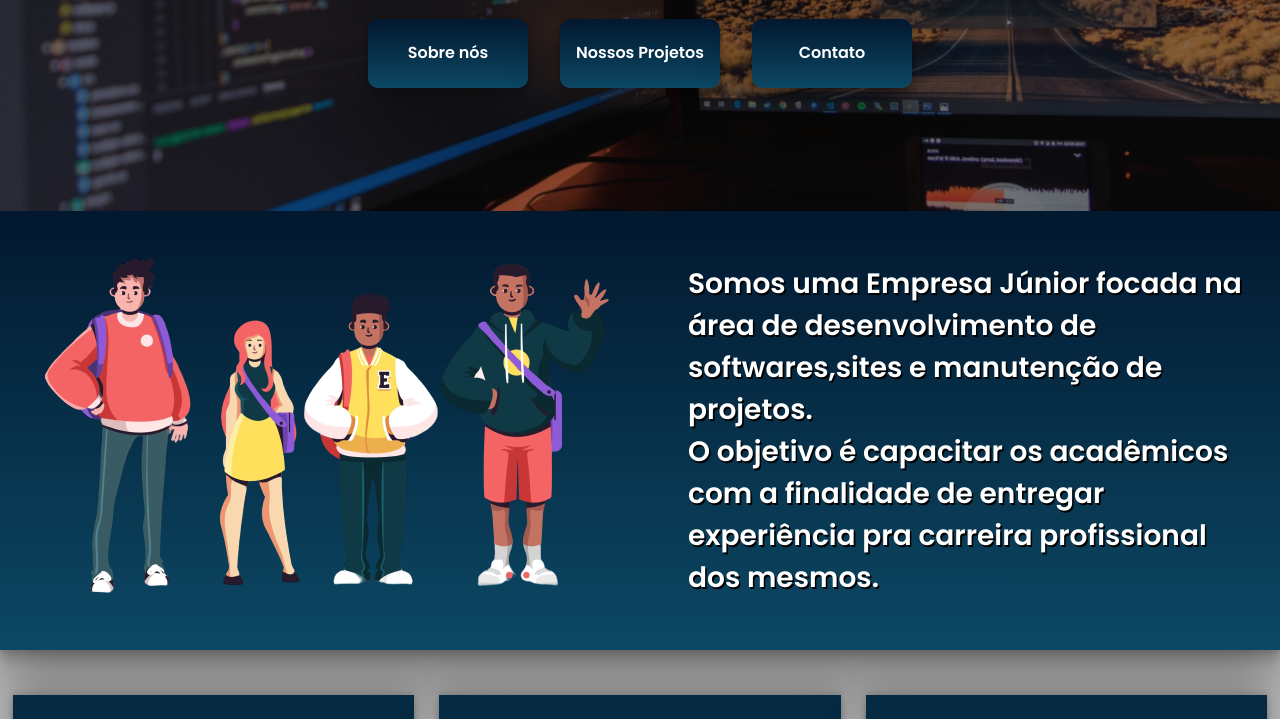
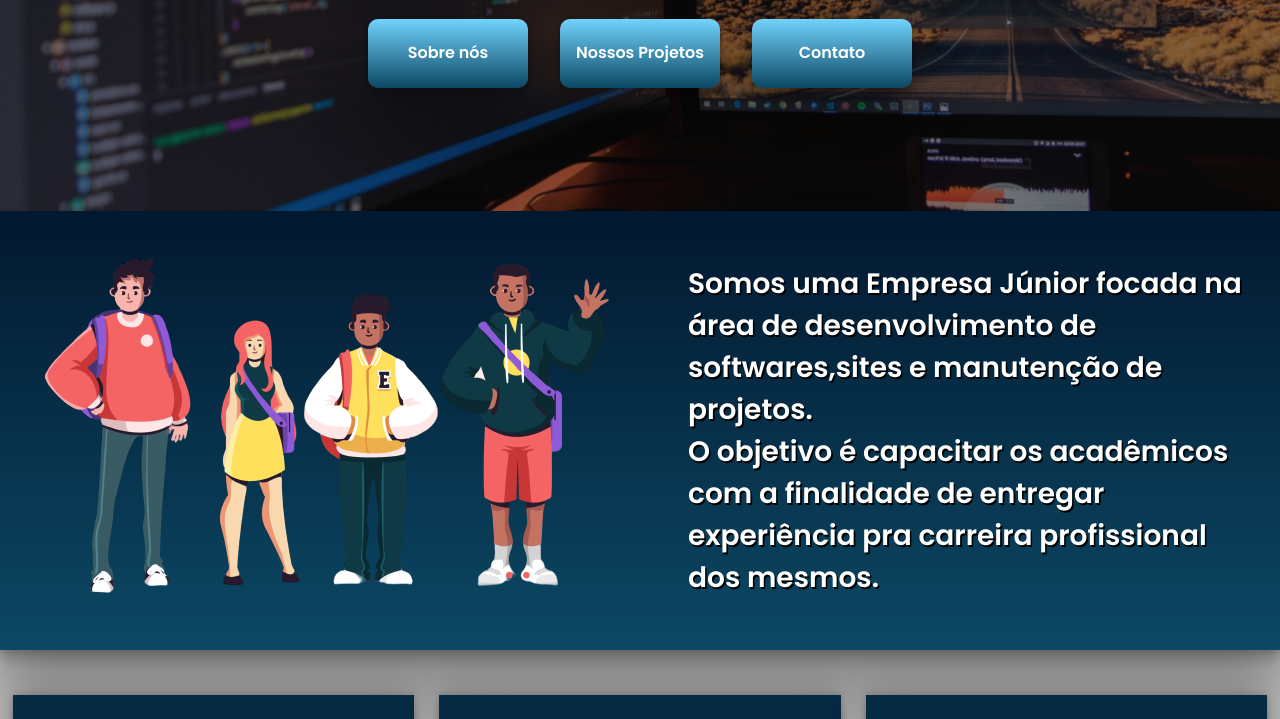
Before and after one commit to Davidamascen07/Caju-test, a plain HTML site: page index.html in a window 1280 px wide. Shown: the part 381-1100 px from the top of the page. Drawn offline with Linux system fonts and the light colour scheme.

Commit message:
Update style.css

```diff
--- a/style.css
+++ b/style.css
@@ -112,11 +112,11 @@ header {
 }
 
 #sobre {
-  background: -webkit-gradient(linear, left bottom, left top, from(#0C4864), to(#02182F));
-  background: -webkit-linear-gradient(bottom, #0C4864 0%, #02182F 100%);
-  background: -moz-linear-gradient(bottom, #0C4864 0%, #02182F 100%);
-  background: -o-linear-gradient(bottom, #0C4864 0%, #02182F 100%);
-  background: linear-gradient(to top, #0C4864 0%, #02182F 100%);
+  background: -webkit-gradient(linear, left bottom, left top, from(#0C4864), to(#72D3FD ));
+  background: -webkit-linear-gradient(bottom, #0C4864 0%, #72D3FD 100%);
+  background: -moz-linear-gradient(bottom, #0C4864 0%, #72D3FD 100%);
+  background: -o-linear-gradient(bottom, #0C4864 0%, #72D3FD 100%);
+  background: linear-gradient(to top, #0C4864 0%, #72D3FD 100%);
   box-shadow: rgba(0, 0, 0, 0.25) 0px 54px 55px, rgba(0, 0, 0, 0.12) 0px -12px 30px, rgba(0, 0, 0, 0.12) 0px 4px 6px, rgba(0, 0, 0, 0.17) 0px 12px 13px, rgba(0, 0, 0, 0.09) 0px -3px 5px;
   color: white;
   transition: 1s;
@@ -124,11 +124,11 @@ header {
 }
 
 #projetos-id {
-  background: -webkit-gradient(linear, left bottom, left top, from(#0C4864), to(#02182F));
-  background: -webkit-linear-gradient(bottom, #0C4864 0%, #02182F 100%);
-  background: -moz-linear-gradient(bottom, #0C4864 0%, #02182F 100%);
-  background: -o-linear-gradient(bottom, #0C4864 0%, #02182F 100%);
-  background: linear-gradient(to top, #0C4864 0%, #02182F 100%);
+  bbackground: -webkit-gradient(linear, left bottom, left top, from(#0C4864), to(#72D3FD ));
+  background: -webkit-linear-gradient(bottom, #0C4864 0%, #72D3FD 100%);
+  background: -moz-linear-gradient(bottom, #0C4864 0%, #72D3FD 100%);
+  background: -o-linear-gradient(bottom, #0C4864 0%, #72D3FD 100%);
+  background: linear-gradient(to top, #0C4864 0%, #72D3FD 100%);
   box-shadow: rgba(0, 0, 0, 0.25) 0px 54px 55px, rgba(0, 0, 0, 0.12) 0px -12px 30px, rgba(0, 0, 0, 0.12) 0px 4px 6px, rgba(0, 0, 0, 0.17) 0px 12px 13px, rgba(0, 0, 0, 0.09) 0px -3px 5px;
   color: white;
   ;
@@ -138,11 +138,11 @@ header {
 }
 
 #contato {
-  background: -webkit-gradient(linear, left bottom, left top, from(#0C4864), to(#02182F));
-  background: -webkit-linear-gradient(bottom, #0C4864 0%, #02182F 100%);
-  background: -moz-linear-gradient(bottom, #0C4864 0%, #02182F 100%);
-  background: -o-linear-gradient(bottom, #0C4864 0%, #02182F 100%);
-  background: linear-gradient(to top, #0C4864 0%, #02182F 100%);
+  background: -webkit-gradient(linear, left bottom, left top, from(#0C4864), to(#72D3FD ));
+  background: -webkit-linear-gradient(bottom, #0C4864 0%, #72D3FD 100%);
+  background: -moz-linear-gradient(bottom, #0C4864 0%, #72D3FD 100%);
+  background: -o-linear-gradient(bottom, #0C4864 0%, #72D3FD 100%);
+  background: linear-gradient(to top, #0C4864 0%, #72D3FD 100%);
   box-shadow: rgba(0, 0, 0, 0.25) 0px 54px 55px, rgba(0, 0, 0, 0.12) 0px -12px 30px, rgba(0, 0, 0, 0.12) 0px 4px 6px, rgba(0, 0, 0, 0.17) 0px 12px 13px, rgba(0, 0, 0, 0.09) 0px -3px 5px;
   color: white;
   color: white;
@@ -151,28 +151,28 @@ header {
 }
 
 #sobre:hover {
-  background: -webkit-gradient(linear, left bottom, left top, from(#72D3FD), to(#3739ed));
-  background: -webkit-linear-gradient(bottom, #3739ed 0%, #72D3FD 100%);
-  background: -moz-linear-gradient(bottom, #3739ed 0%, #72D3FD 100%);
-  background: -o-linear-gradient(bottom, #3739ed 0%, #72D3FD 100%);
-  background: linear-gradient(to top, #3739ed 0%, #72D3FD 100%);
+  background: -webkit-gradient(linear, left bottom, left top, from(#0C4864), to(#98e0fe ));
+  background: -webkit-linear-gradient(bottom, #174f69 0%, #98e0fe 100%);
+  background: -moz-linear-gradient(bottom, #174f69 0%, #98e0fe 100%);
+  background: -o-linear-gradient(bottom, #174f69 0%, #98e0fe 100%);
+  background: linear-gradient(to top, #174f69 0%, #98e0fe 100%);
 
 }
 
 #projetos-id:hover {
-  background: -webkit-gradient(linear, left bottom, left top, from(#72D3FD), to(#3739ed));
-  background: -webkit-linear-gradient(bottom, #3739ed 0%, #72D3FD 100%);
-  background: -moz-linear-gradient(bottom, #3739ed 0%, #72D3FD 100%);
-  background: -o-linear-gradient(bottom, #3739ed 0%, #72D3FD 100%);
-  background: linear-gradient(to top, #3739ed 0%, #72D3FD 100%)
+  background: -webkit-gradient(linear, left bottom, left top, from(#0C4864), to(#98e0fe ));
+  background: -webkit-linear-gradient(bottom, #174f69 0%, #98e0fe 100%);
+  background: -moz-linear-gradient(bottom, #174f69 0%, #98e0fe 100%);
+  background: -o-linear-gradient(bottom, #174f69 0%, #98e0fe 100%);
+  background: linear-gradient(to top, #174f69 0%, #98e0fe 100%);
 }
 
 #contato:hover {
-  background: -webkit-gradient(linear, left bottom, left top, from(#72D3FD), to(#3739ed));
-  background: -webkit-linear-gradient(bottom, #3739ed 0%, #72D3FD 100%);
-  background: -moz-linear-gradient(bottom, #3739ed 0%, #72D3FD 100%);
-  background: -o-linear-gradient(bottom, #3739ed 0%, #72D3FD 100%);
-  background: linear-gradient(to top, #3739ed 0%, #72D3FD 100%)
+  background: -webkit-gradient(linear, left bottom, left top, from(#0C4864), to(#98e0fe ));
+  background: -webkit-linear-gradient(bottom, #174f69 0%, #98e0fe 100%);
+  background: -moz-linear-gradient(bottom, #174f69 0%, #98e0fe 100%);
+  background: -o-linear-gradient(bottom, #174f69 0%, #98e0fe 100%);
+  background: linear-gradient(to top, #174f69 0%, #98e0fe 100%);
 }
 
 .nav {
```
